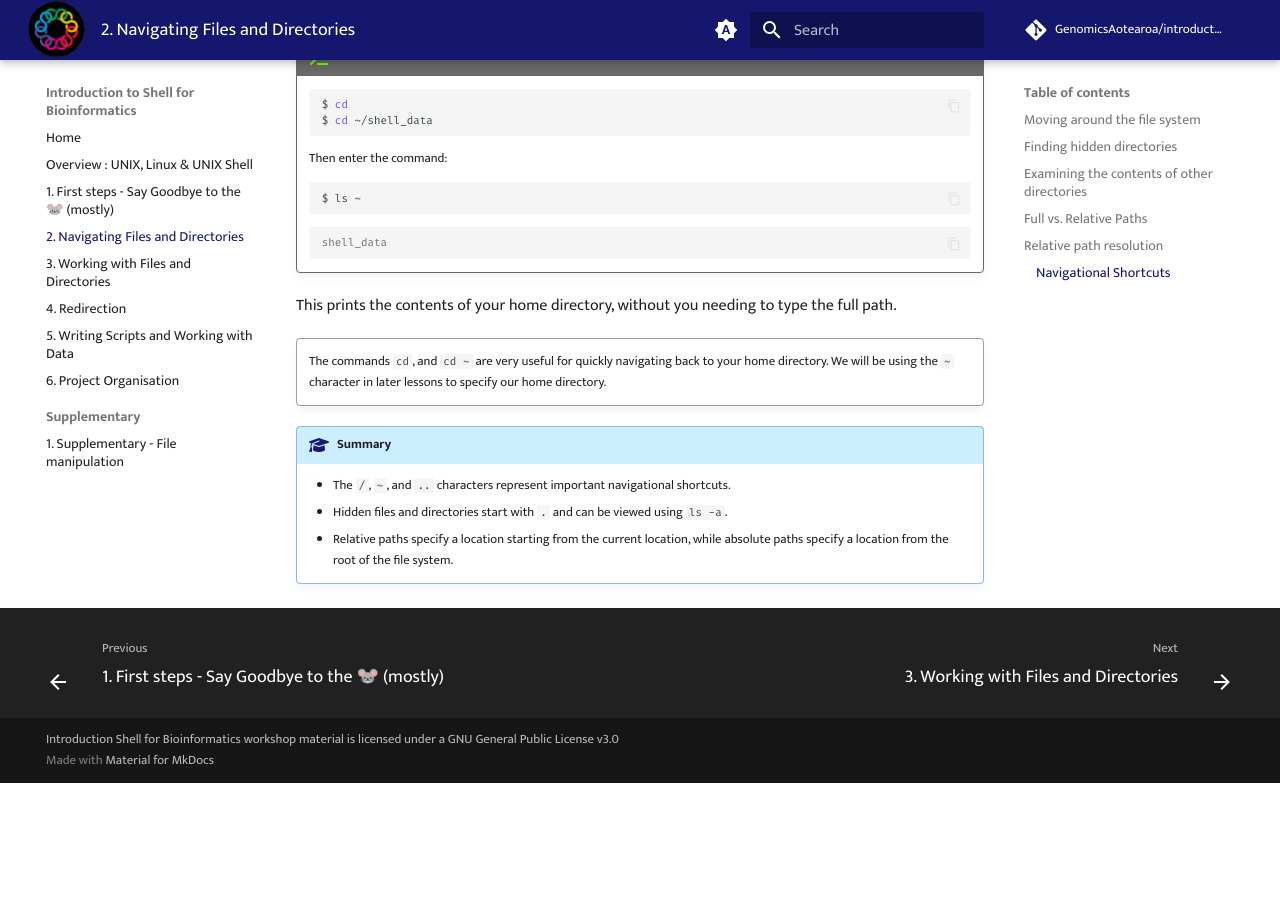
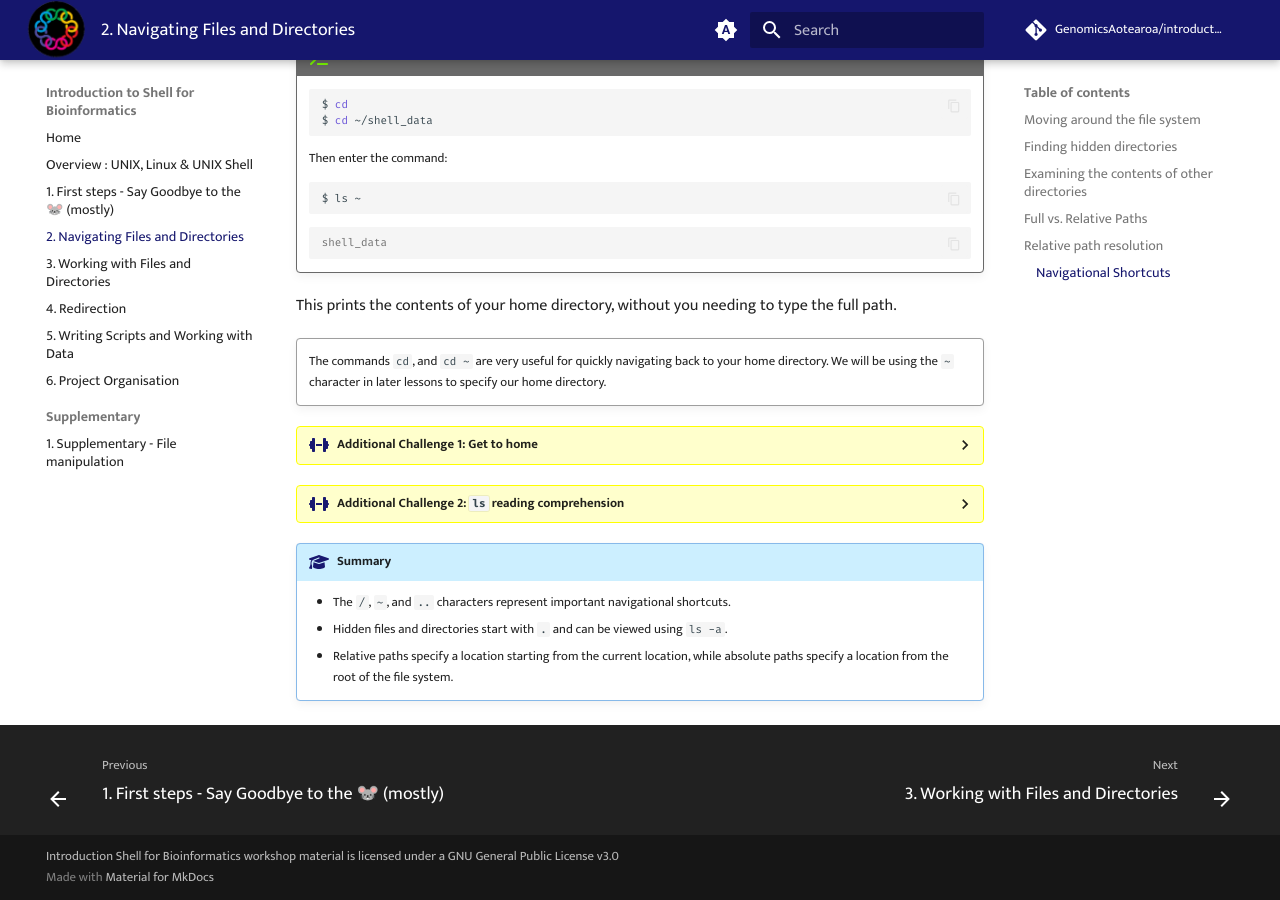
Before and after one commit to GenomicsAotearoa/introduction-to-shell, an MkDocs documentation site: the page built from docs/02-the-filesystem.md, in a window 1280 px wide and 900 px high, scrolled down 5391 px. Built offline with MkDocs 1.6.1 and Material for MkDocs 9.7.7, drawn with Linux system fonts in a browser that asks for light colours; comment, search, counter and statistics services are not loaded; before the commit the page ends 6174 px from its top, so only the background shows below that; some of the changed lines change nothing that is shown.

Commit message:
added challenges #5

````diff
--- a/docs/02-the-filesystem.md
+++ b/docs/02-the-filesystem.md
@@ -332,6 +332,59 @@ type the full path.
 
     The commands `cd`, and `cd ~` are very useful for quickly navigating back to your home directory. We will be using the `~` character in later lessons to specify our home directory.
 
+
+??? dumbbell "Additional Challenge 1: Get to home"
+
+    Starting from `/Users/nelle/data`, which of the following commands could Nelle use to navigate to their home directory, which is `/Users/nelle`?
+
+    1. `cd .`
+    2. `cd /`
+    3. `cd /home/nelle`
+    4. `cd ../..`
+    5. `cd ~`
+    6. `cd home`
+    7. `cd ~/data/..`
+    8. `cd`
+    9. `cd ..`
+
+    ??? success "Solution"
+
+        1. No: `.` stands for the current directory.
+        2. No: `/` stands for the root directory.
+        3. No: Nelle’s home directory is `/Users/nelle`.
+        4. No: this command goes up two levels, i.e. ends in `/Users`.
+        5. Yes: `~` stands for the user’s home directory, in this case `/Users/nelle`.
+        6. No: this command would navigate into a directory home in the current directory if it exists.
+        7. Yes: unnecessarily complicated, but correct.
+        8. Yes: shortcut to go back to the user’s home directory.
+        9. Yes: goes up one level.
+
+??? dumbbell "Additional Challenge 2: `ls` reading comprehension"
+
+    Using the filesystem diagram below, if `pwd` displays `/Users/backup`, and `-r` tells `ls` to display things in reverse order, what command(s) will result in the following output:
+
+    ```bash
+    pnas_sub/ pnas_final/ original/
+    ```
+
+    ![](fig/filesystem-challenge.svg){alt='File System for Challenge Questions'}
+
+    1. `ls pwd`
+    2. `ls -r -F`
+    3. `ls -r -F /Users/backup`
+
+    ??? success "Solution"
+
+        1. No: `pwd` is not the name of a directory.
+        2. Yes: `ls` without directory argument lists files and directories in the current directory.
+        3. Yes: uses the absolute path explicitly.
+
+
+
+
+
+
+
 !!! graduation-cap "Summary"
 
     - The `/`, `~`, and `..` characters represent important navigational shortcuts.
````
